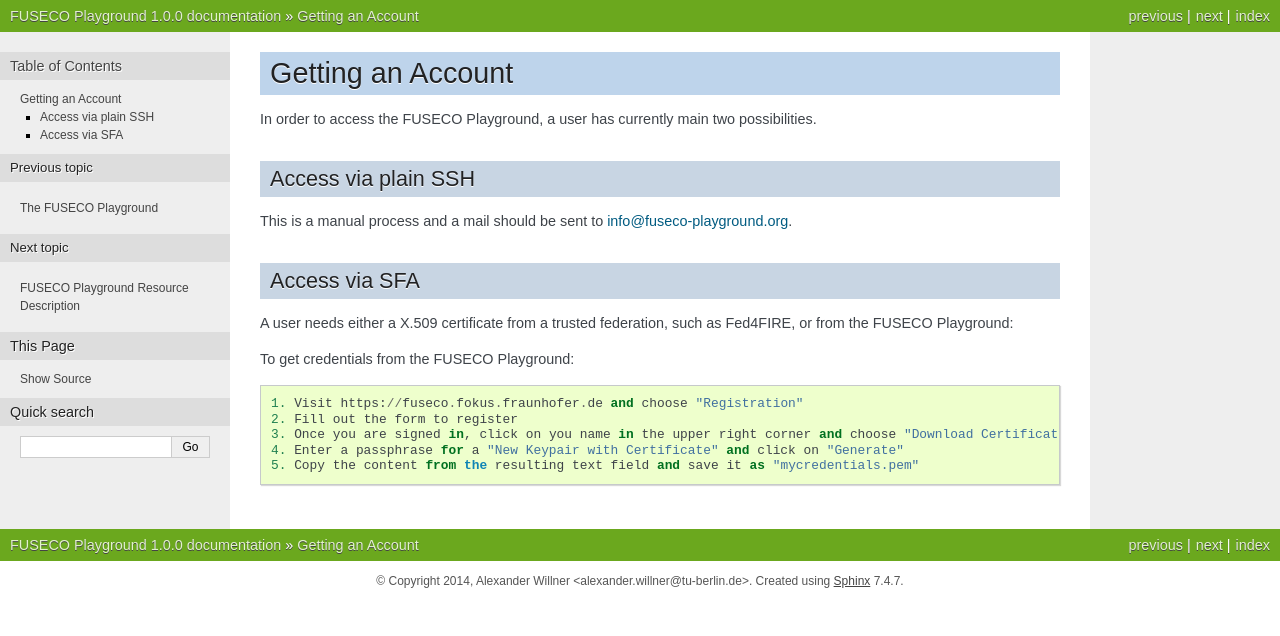
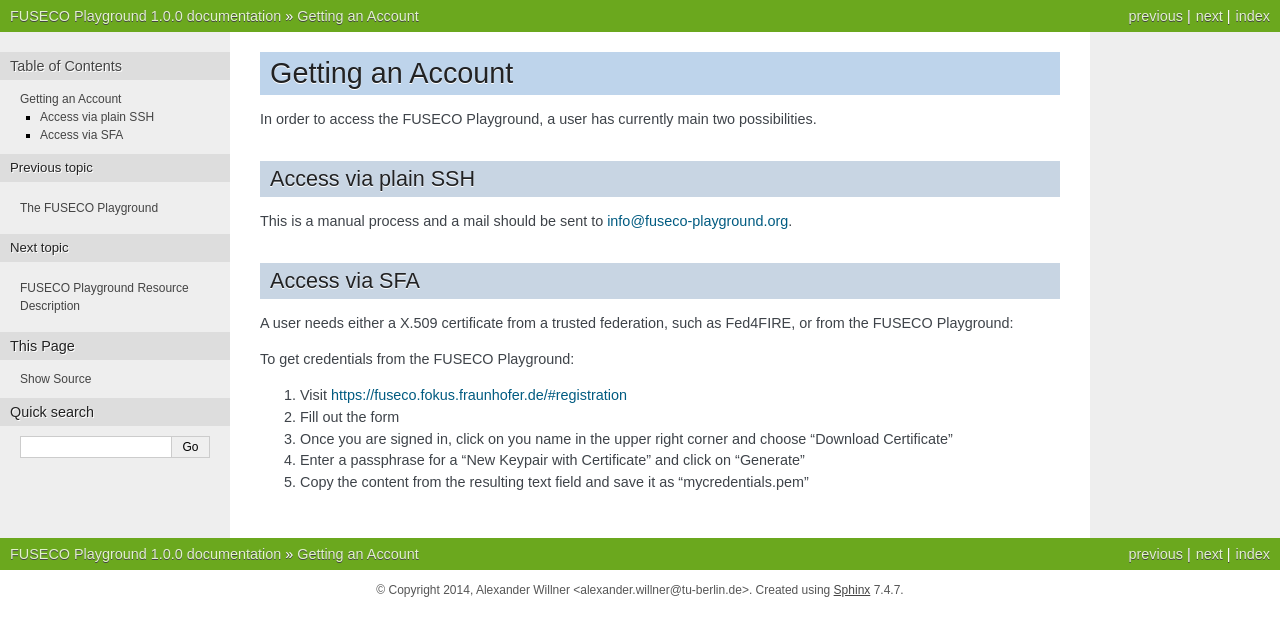
Before and after one commit to FITeagle/fusecoplayground, a Sphinx documentation site: the page built from source/account.rst, in a window 1280 px wide. Shown: the top 636 px of the page. Built offline with Sphinx 7.4.7, drawn with Linux system fonts in a browser that asks for light colours.

Commit message:
cleaning up for first release

```diff
--- a/source/account.rst
+++ b/source/account.rst
@@ -13,10 +13,10 @@
 
 A user needs either a X.509 certificate from a trusted federation, such as Fed4FIRE, or from the FUSECO Playground:
 
-To get credentials from the FUSECO Playground::
+To get credentials from the FUSECO Playground:
 
-  1. Visit https://fuseco.fokus.fraunhofer.de and choose "Registration"
-  2. Fill out the form to register
-  3. Once you are signed in, click on you name in the upper right corner and choose "Download Certificate"
-  4. Enter a passphrase for a "New Keypair with Certificate" and click on "Generate"
-  5. Copy the content from the resulting text field and save it as "mycredentials.pem"
+#. Visit https://fuseco.fokus.fraunhofer.de/#registration
+#. Fill out the form
+#. Once you are signed in, click on you name in the upper right corner and choose "Download Certificate"
+#. Enter a passphrase for a "New Keypair with Certificate" and click on "Generate"
+#. Copy the content from the resulting text field and save it as "mycredentials.pem"
```
